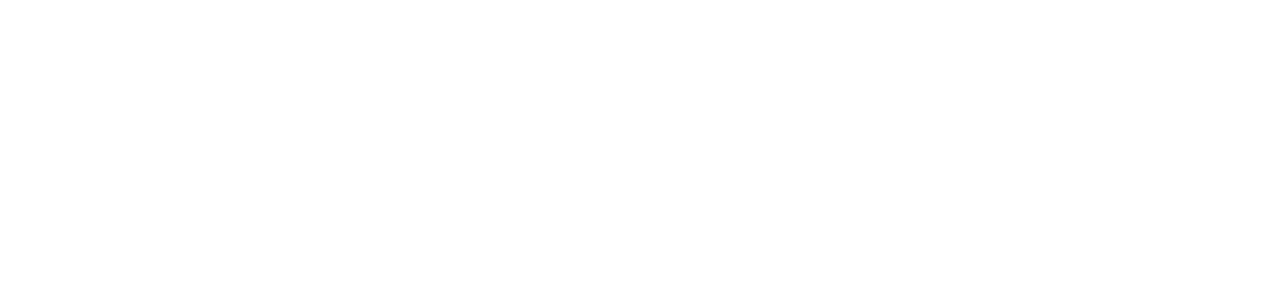
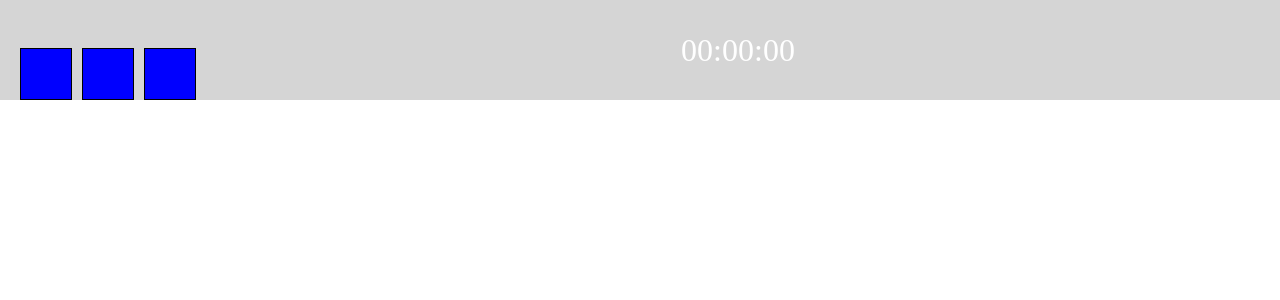
Before and after one commit to run-after/wheres-waldo, a React (Create React App) app: page / in a window 1280 px wide. Shown: the top 300 px of the page. Built offline with nearby package versions, Linux system fonts and the light colour scheme.

Commit message:
Add Header and stylesheets

```diff
--- a/src/App.js
+++ b/src/App.js
@@ -1,7 +1,10 @@
+import './styles/App.css';
+import Header from './components/Header';
+
 function App() {
   return (
-    <div>
-
+    <div className='container'>
+      <Header />
     </div>
   );
 };
--- /dev/null
+++ b/src/components/Header.js
@@ -0,0 +1,19 @@
+import '../styles/Header.css';
+
+const Header = () => {
+
+  return (
+    <div className='header'>
+      <div className='characters'>
+        <div className='placeholder'></div>
+        <div className='placeholder'></div>
+        <div className='placeholder'></div>
+      </div>
+      <div className='timer'>00:00:00</div>
+    </div>
+
+  )
+
+};
+
+export default Header;
--- /dev/null
+++ b/src/styles/Header.css
@@ -0,0 +1,32 @@
+.header {
+  display: flex;
+  position: fixed;
+  top: 0;
+  left: 0;
+  flex-direction: row;
+  background: rgba(169, 169, 169, 0.486);
+  height: 100px;
+  width: 100%;
+}
+
+.characters {
+  display: flex;
+  flex-direction: row;
+  margin-left: 20px;
+  gap: 10px;
+}
+
+.placeholder {
+  height: 50px;
+  width: 50px;
+  background: blue;
+  border: 1px solid black;
+  align-self: flex-end;
+}
+
+.timer {
+  align-self: center;
+  margin: auto;
+  color: white;
+  font-size: 2em;
+}
--- /dev/null
+++ b/src/styles/reset.css
@@ -0,0 +1,129 @@
+/* http://meyerweb.com/eric/tools/css/reset/
+   v2.0 | 20110126
+   License: none (public domain)
+*/
+
+html,
+body,
+div,
+span,
+applet,
+object,
+iframe,
+h1,
+h2,
+h3,
+h4,
+h5,
+h6,
+p,
+blockquote,
+pre,
+a,
+abbr,
+acronym,
+address,
+big,
+cite,
+code,
+del,
+dfn,
+em,
+img,
+ins,
+kbd,
+q,
+s,
+samp,
+small,
+strike,
+strong,
+sub,
+sup,
+tt,
+var,
+b,
+u,
+i,
+center,
+dl,
+dt,
+dd,
+ol,
+ul,
+li,
+fieldset,
+form,
+label,
+legend,
+table,
+caption,
+tbody,
+tfoot,
+thead,
+tr,
+th,
+td,
+article,
+aside,
+canvas,
+details,
+embed,
+figure,
+figcaption,
+footer,
+header,
+hgroup,
+menu,
+nav,
+output,
+ruby,
+section,
+summary,
+time,
+mark,
+audio,
+video {
+  margin: 0;
+  padding: 0;
+  border: 0;
+  font-size: 100%;
+  font: inherit;
+  vertical-align: baseline;
+}
+/* HTML5 display-role reset for older browsers */
+article,
+aside,
+details,
+figcaption,
+figure,
+footer,
+header,
+hgroup,
+menu,
+nav,
+section {
+  display: block;
+}
+body {
+  line-height: 1;
+}
+ol,
+ul {
+  list-style: none;
+}
+blockquote,
+q {
+  quotes: none;
+}
+blockquote:before,
+blockquote:after,
+q:before,
+q:after {
+  content: "";
+  content: none;
+}
+table {
+  border-collapse: collapse;
+  border-spacing: 0;
+}
```
Also changed, not shown: src/styles/App.css (added).
